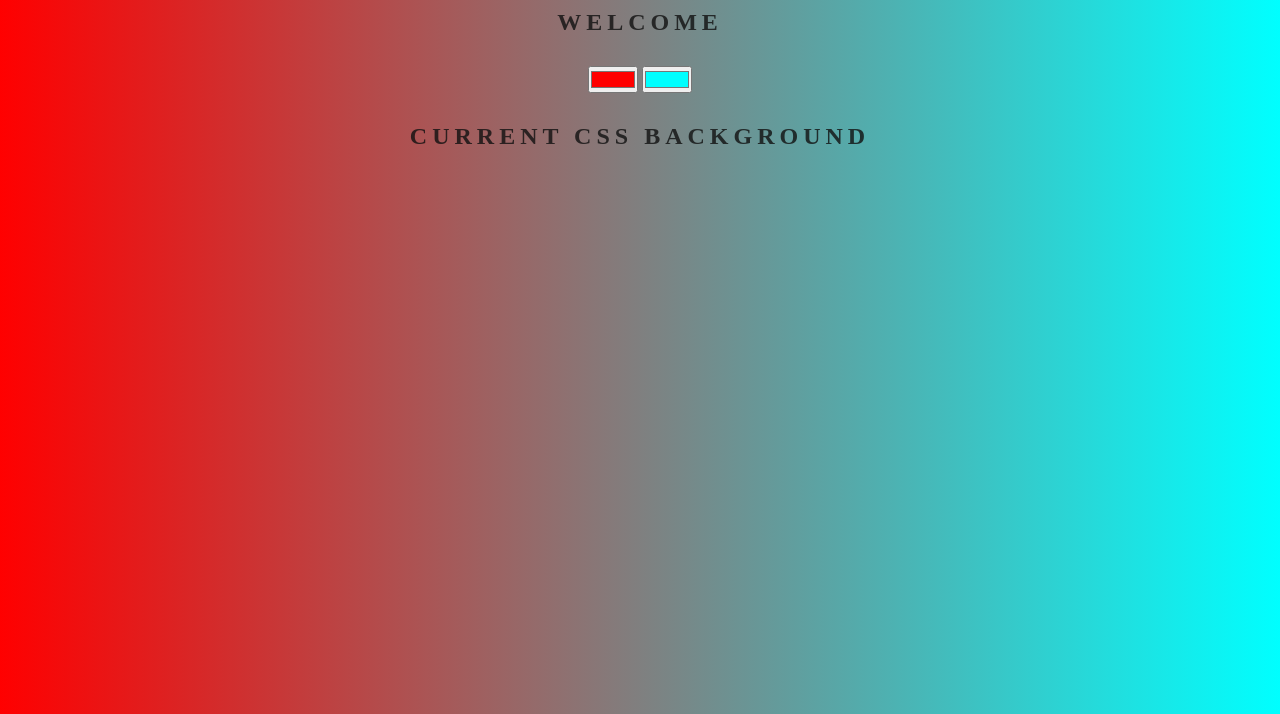
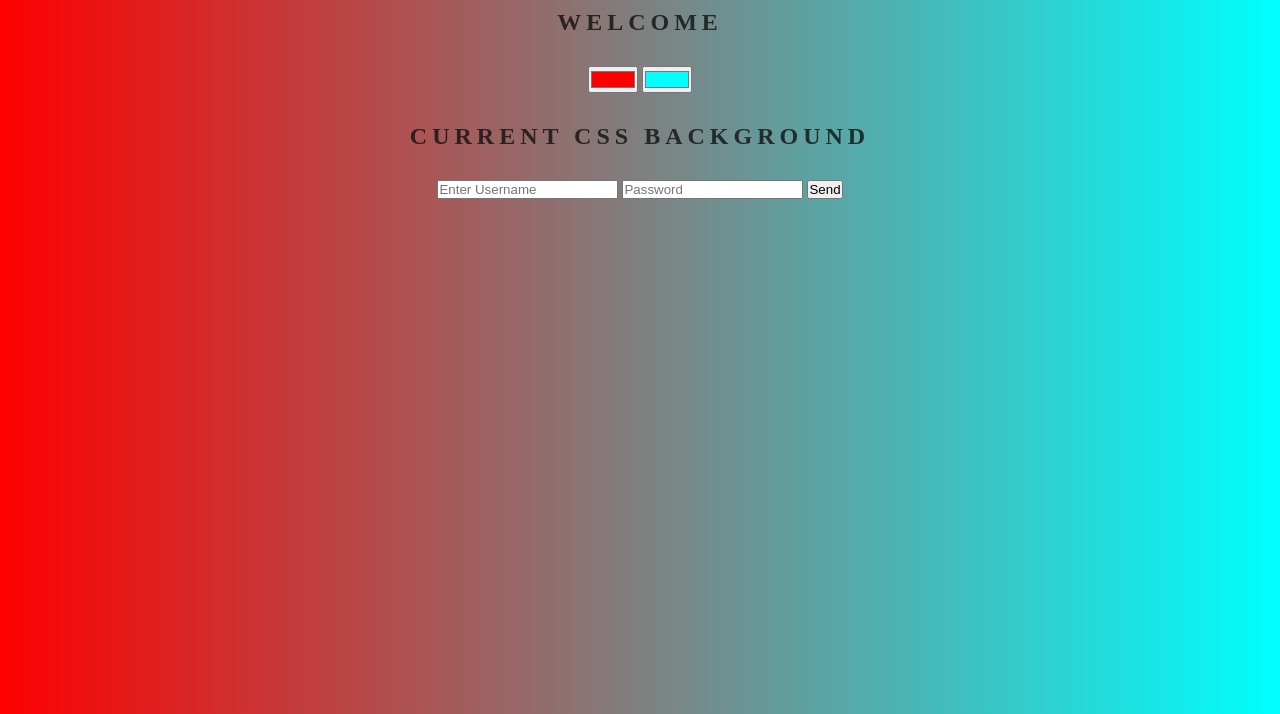
Before and after one commit to naibahmed96/background_generator, a plain HTML site: page index.html in a window 1280 px wide. Shown: the part 116-830 px from the top of the page. Drawn offline with Linux system fonts and the light colour scheme.

Commit message:
Created a login form

```diff
--- a/index.html
+++ b/index.html
@@ -13,6 +13,11 @@
     <input oninput="setGradient()" id="color2" type="color" name="color2" value="#00ffff">
     <h2>Current Css Background</h2>
     <h3 id="linear_gradient"></h3>
+    <form>
+        <input type="text" placeholder="Enter Username">
+        <input type="password" placeholder="Password">
+        <input type="submit" value="Send";
+    </form>
 
     <script type="text/javascript" src="./script.js"></script>
 </body>
```
